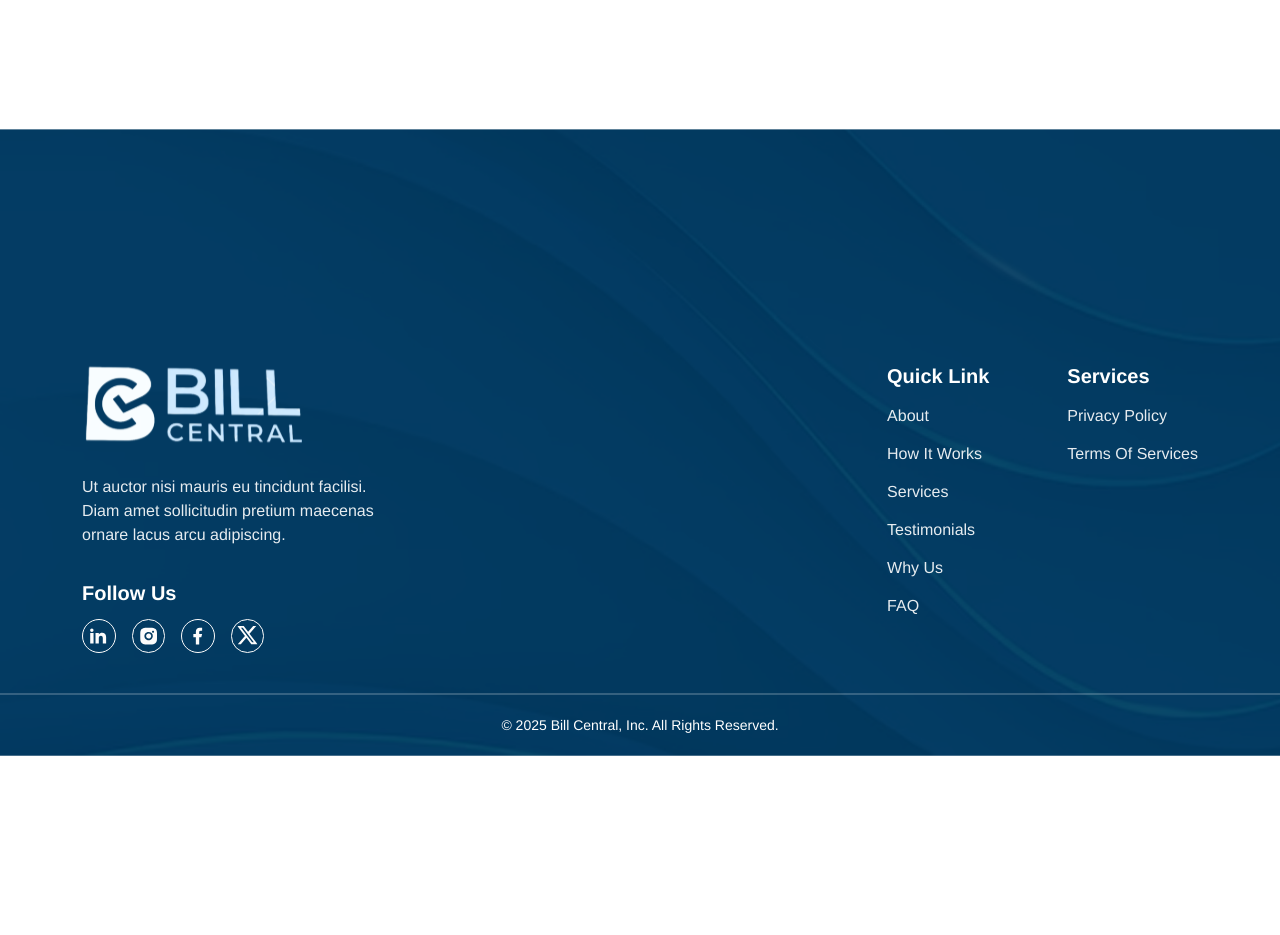
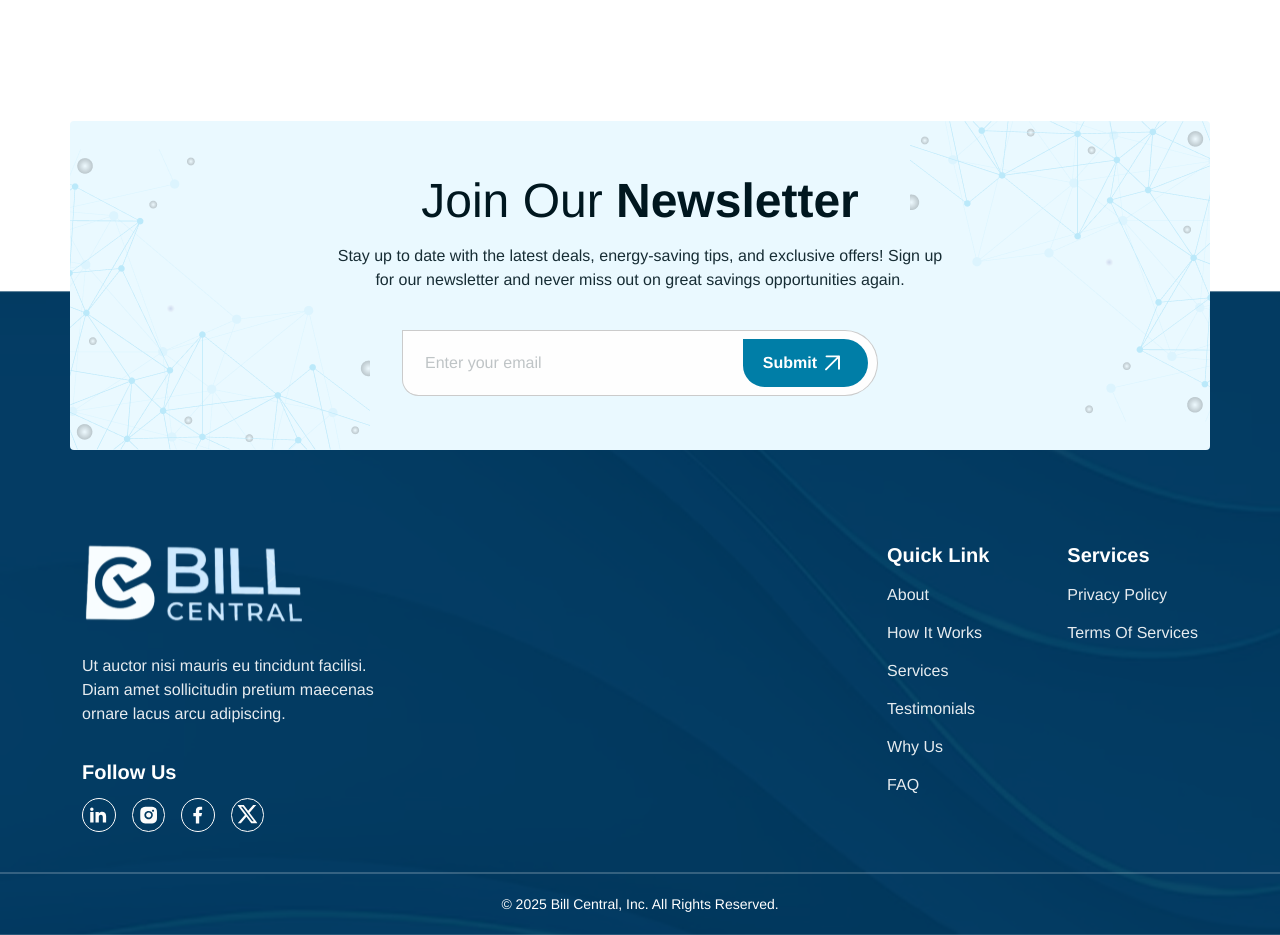
Before and after one commit to Harsh-Bishnoi/react-bill-central, a React (Vite) app: page / in a window 1280 px wide. Shown: the part 1640-2575 px from the top of the page. Before the commit the page ends 2396 px from the top, so only its background shows below. Built offline with nearby package versions, Linux system fonts and the light colour scheme.

Commit message:
newsletter done

```diff
--- a/src/components/Footer.jsx
+++ b/src/components/Footer.jsx
@@ -2,10 +2,12 @@ import React from 'react'
 import CustomDescription from './common/CustomDescription'
 import FooterLogo from '../assets/images/svg/footer-logo.svg'
 import { Facebook, Insta, Linkdin, Twitter } from '../utils/icon'
+import Newsletter from './Newsletter'
 const Footer = () => {
     return (
-        <div className="bg-[url(./assets/images/png/footer-bg-img.png)] bg-no-repeat bg-cover pt-[232px]">
-            <div className="max-w-[1140px] px-3 mx-auto">
+        <div className="bg-[url(./assets/images/png/footer-bg-img.png)] bg-no-repeat bg-cover mt-[162px] ">
+            <Newsletter />
+            <div className="max-w-[1140px] px-3 mx-auto -mt-20">
                 <div className="md:flex justify-between">
                     <div>
                         <img className='mb-7' src={FooterLogo} alt="logo" />
--- /dev/null
+++ b/src/components/Newsletter.jsx
@@ -0,0 +1,33 @@
+import React from 'react'
+import CustomHeading from './common/CustomHeading'
+import CustomButton from './common/CustomButton'
+import CustomDescription from './common/CustomDescription'
+import TopImg from '../assets/images/png/newsletter-top-img.png'
+import BottomImg from '../assets/images/png/newsletter-bottom-img.png'
+import CustomInput from './common/CustomInput'
+
+const Newsletter = () => {
+    return (
+        <>
+            <div className="flex justify-center items-center -translate-y-[170px]">
+                <div className="max-w-[1140px] w-full px-3 relative bg-[#EAF9FF] rounded-sm py-8 md:py-[54px] mx-3">
+                    <img className='absolute hidden sm:block bottom-0 left-0 pointer-events-none' src={BottomImg} alt="" />
+                    <img className='absolute hidden sm:block top-0 right-0 pointer-events-none' src={TopImg} alt="" />
+                    <CustomHeading headingClass="text-center pb-4" headingtext="Join Our" headingSpan2="Newsletter" />
+                    <div className="flex items-center justify-center">
+                        <CustomDescription descriptionClass="max-w-[620px] pb-9.5 text-center" descriptionText="Stay up to date with the latest deals, energy-saving tips, and exclusive offers! Sign up for our newsletter and never miss out on great savings opportunities again." />
+                    </div>
+                    <div className="flex items-center relative max-w-[476px] mx-auto">
+                        <CustomInput type="email" placeholder="Enter your email" />
+                        <CustomButton btnClass="bg-[#007EA7] absolute z-2 right-[10px]" btnText="Submit" whiteArrow={<svg width="15" height="16" viewBox="0 0 15 16" fill="none" xmlns="http://www.w3.org/2000/svg">
+                            <path d="M1 14.3691L14 1.36914M14 1.36914V13.8491M14 1.36914H1.52" stroke="white" stroke-width="1.93338" stroke-linecap="round" stroke-linejoin="round" />
+                        </svg>
+                        } />
+                    </div>
+                </div>
+            </div>
+        </>
+    )
+}
+
+export default Newsletter
--- a/src/components/common/CustomButton.jsx
+++ b/src/components/common/CustomButton.jsx
@@ -2,7 +2,7 @@ import React from 'react'
 
 const CustomButton = ({ btnText, btnClass, whiteArrow, blackArrow }) => {
     return (
-        <button className={`flex items-center outline-0 gap-2 font-family-primary font-bold text-base leading-[100%] capitalize text-white py-4 px-5 rounded-bl-[45px] rounded-tr-[50px] rounded-br-[50px] hover:scale-105 transition-all duration-200 ease-linear bg-[#00A8E8] cursor-pointer ${btnClass}`}>{btnText} <span>{whiteArrow}</span> <span>{blackArrow}</span> </button>
+        <button className={`flex items-center outline-0 gap-2 font-family-primary font-bold text-base leading-[100%] capitalize text-white py-4 px-5 rounded-bl-[45px] rounded-tr-[50px] rounded-br-[50px] transition-all duration-200 ease-linear bg-[#00A8E8] cursor-pointer ${btnClass}`}>{btnText} <span>{whiteArrow}</span> <span>{blackArrow}</span> </button>
     )
 }
 
--- /dev/null
+++ b/src/components/common/CustomInput.jsx
@@ -0,0 +1,9 @@
+import React from 'react'
+
+const CustomInput = ({type, placeholder}) => {
+    return (
+        <input className='font-family-primary font-normal text-base leading-[110%] text-[#00171F80] z-1 outline-0 border-[#00000033] w-full bg-[#FEFEFE] px-[22px] border max-w-[476px] h-[66px] rounded-tr-[100px] rounded-br-[100px] rounded-bl-[50px]' type={type} placeholder={placeholder} />
+    )
+}
+
+export default CustomInput
```
Also changed, not shown: src/assets/images/png/newsletter-bottom-img.png (added), src/assets/images/png/newsletter-top-img.png (added).
